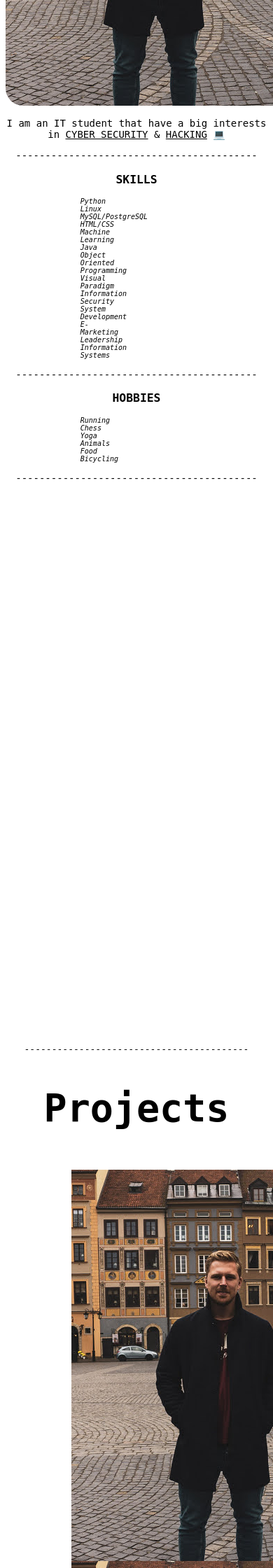
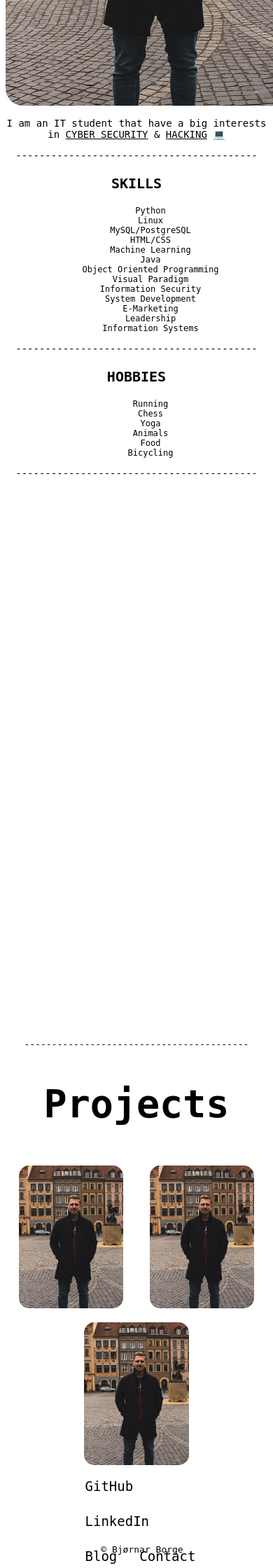
Before and after one commit to burneiz/homepage_and_portifolio, a PHP site: page / in a window 390 px wide; the page is wider, and only the part inside the window is pictured. Shown: the part 1854-4094 px from the top of that part at 70% size. Run offline with PHP 8.4, Linux system fonts and the light colour scheme.

Commit message:
Update main.css

```diff
--- a/main.css
+++ b/main.css
@@ -67,15 +93,19 @@ main h1 {
 
 }
 
-.projects-images{
-  padding: 10px;
-  border-radius: 25px;
+.projects-images {
+
   display: flex;
   flex-direction: row;
   flex-wrap: wrap;
+}
+
+.projects img {
+  padding: 10px;
+  border-radius: 25px;
   margin-left: auto;
   margin-right: auto;
-  width: 50%;
+  width: 40%;
 }
 
 #logo {
@@ -85,54 +115,26 @@ main h1 {
   width: 350px;
 }
 
-.about ul > li {
-  font-style: italic;
+ul.skills {
   font-size: 12px;
   list-style-type: none;
-  display: table;
-  margin-left: 40%;
-  margin-right: 60%;
-  text-align: left;
+  margin-left: auto;
+  margin-right: auto;
+  text-align: center;
 }
 
-@media screen and (max-width: 800px) {
-  .about ul > li {
-    font-style: italic;
-    font-size: 10px;
-    list-style-type: none;
-    display: table;
-    margin-left: 20%;
-    margin-right: 80%;
-    text-align: left;
-  }
+ul.hobbies {
+  font-size: 12px;
+  list-style-type: none;
+  margin-left: auto;
+  margin-right: auto;
+  text-align: center;
+}
 
-  #myBtn {
-    display: none;
-    position: fixed;
-    bottom: 20px;
-    right: 30px;
-    z-index: 99;
-    font-size: 8px;
-    border: none;
-    outline: none;
-    background-color: rgb(0, 0, 0);
-    color: white;
-    cursor: pointer;
-    padding: 15px;
-    border-radius: 25px;
-    font-family: monospace;
-  }
-
-  .bottomnav a {
-    float: left;
-    color: #000000;
-    text-align: center;
-    padding: 14px 16px;
-    text-decoration: none;
-    font-size: 15px;
-  }
-
- }
+.about h3 {
+  font-weight: bold;
+  font-size: 20px;
+}
 
 #myBtn {
   display: none;
```
Also changed, not shown: other parts of main.css (+28 -2 lines).
